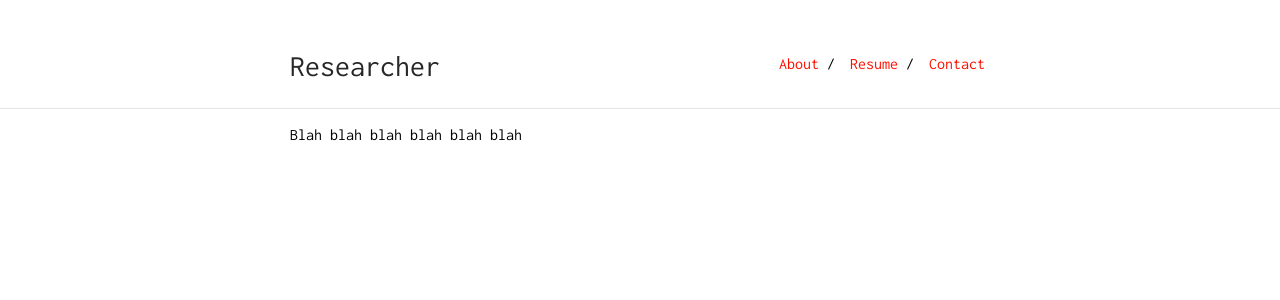
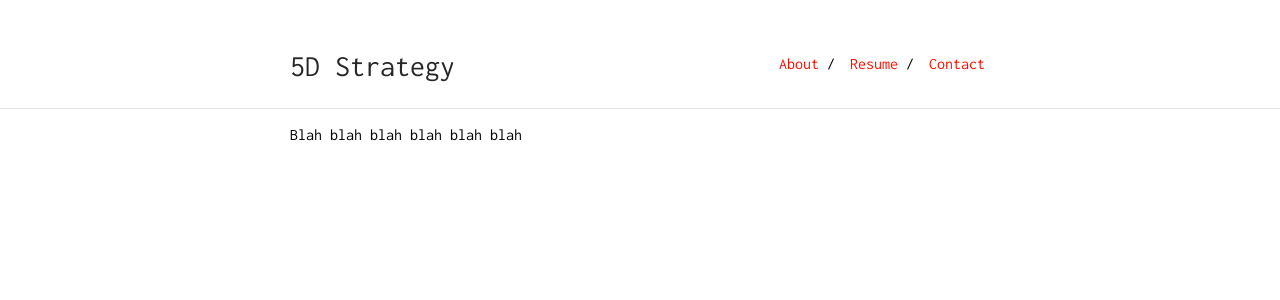
Before and after one commit to 5dStrategy/5dStrategy.github.io, a Jekyll site: the page built from index.md, in a window 1280 px wide. Shown: the top 300 px of the page. Built offline with Jekyll 4.4.1, drawn with Linux system fonts in a browser that asks for light colours.

Commit message:
Update _config.yml

```diff
--- a/_config.yml
+++ b/_config.yml
@@ -1,4 +1,4 @@
-title: Researcher
+title: 5D Strategy
 url: "https://5dstrategy.github.io"
 #baseurl: "/researcher"
 
```
